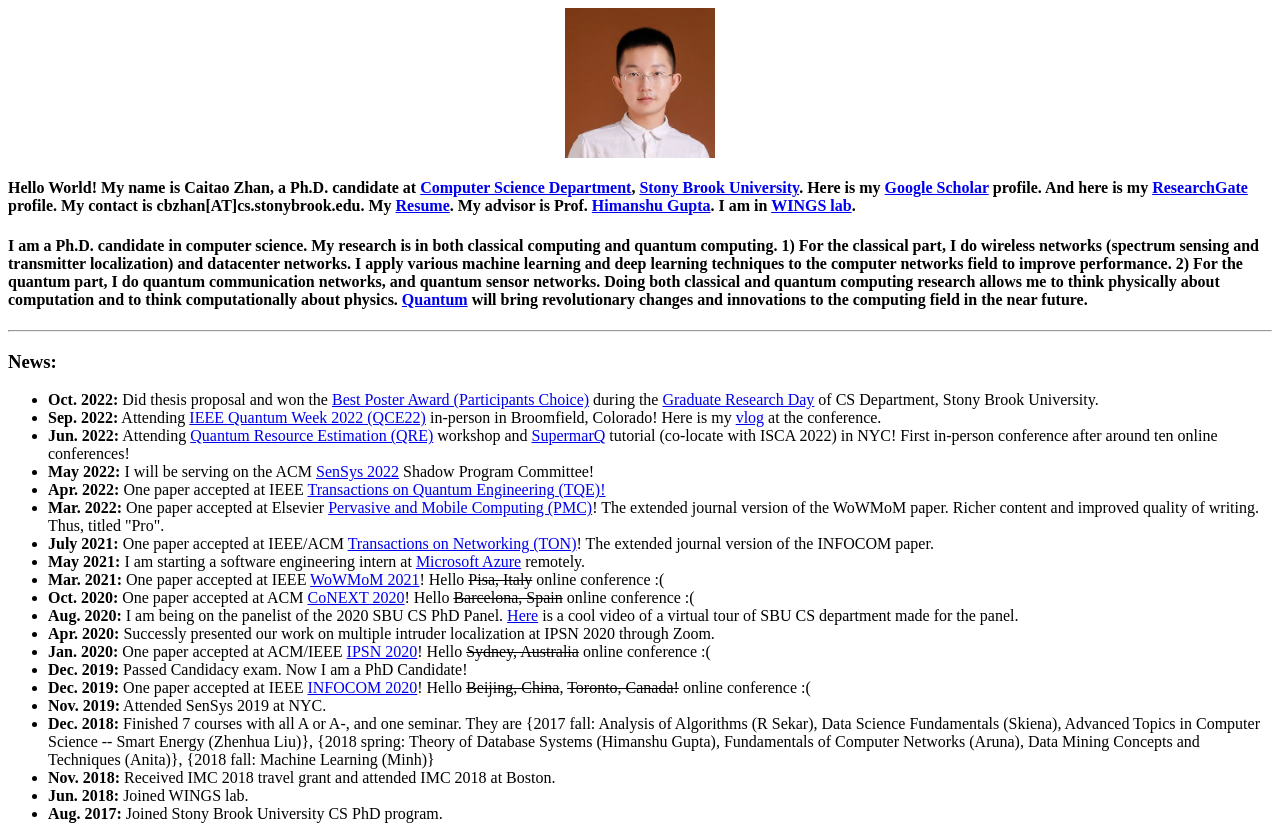
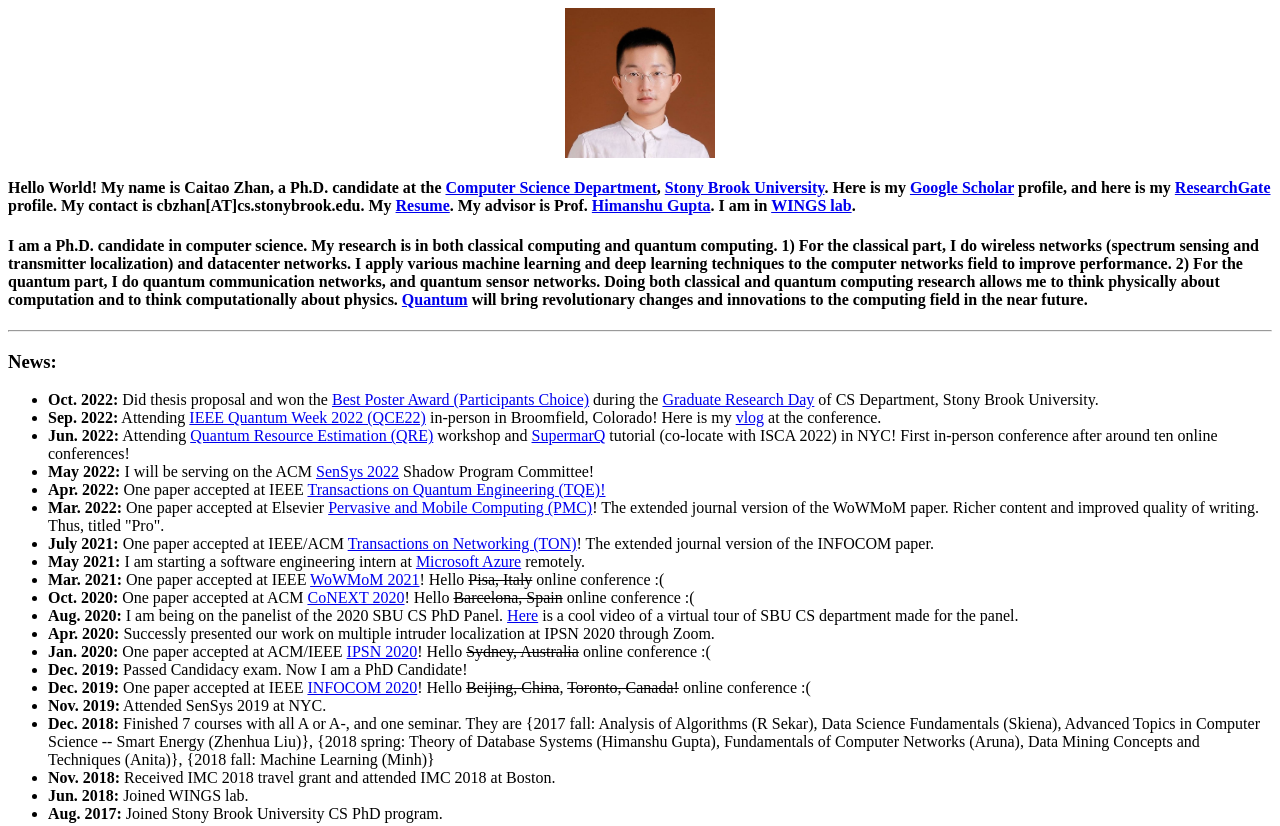
Before and after one commit to caitaozhan/caitaozhan.github.io, a plain HTML site: page index.html in a window 1280 px wide. Shown: the top 826 px of the page. Drawn offline with Linux system fonts and the light colour scheme.

Commit message:
minor update

```diff
--- a/index.html
+++ b/index.html
@@ -32,9 +32,9 @@
             </div>
 
             <div>
-                <h4>Hello World! My name is Caitao Zhan, a Ph.D. candidate at
+                <h4>Hello World! My name is Caitao Zhan, a Ph.D. candidate at the
                     <a href="https://www.cs.stonybrook.edu/" target="_blank">Computer Science Department</a>, <a href="https://www.stonybrook.edu/" target="_blank">Stony Brook University</a>.
-                    Here is my <a href="https://scholar.google.com/citations?hl=en&user=fNBFRWEAAAAJ" target="_blank">Google Scholar</a> profile. And here is my <a href="https://www.researchgate.net/profile/Caitao-Zhan-2" target="_blank">ResearchGate</a> profile. My contact is cbzhan[AT]cs.stonybrook.edu.
+                    Here is my <a href="https://scholar.google.com/citations?hl=en&user=fNBFRWEAAAAJ" target="_blank">Google Scholar</a> profile, and here is my <a href="https://www.researchgate.net/profile/Caitao-Zhan-2" target="_blank">ResearchGate</a> profile. My contact is cbzhan[AT]cs.stonybrook.edu.
                 My <a href="file/Caitao_Resume.pdf" target="_blank">Resume</a>. My advisor is Prof. <a href="https://www3.cs.stonybrook.edu/~hgupta/" target="_blank">Himanshu Gupta</a>. I am in <a href="http://wings.cs.stonybrook.edu/" target="_blank">WINGS lab</a>.
                 <h4>I am a Ph.D. candidate in computer science. My research is in both classical computing and quantum computing. 1) For the classical part, I do wireless networks (spectrum sensing and transmitter localization) and datacenter networks.
                     I apply various machine learning and deep learning techniques to the computer networks field to improve performance.
@@ -127,7 +127,7 @@
 
 
         <footer>
-            <p>©Copyright 2022 by Caitao Zhan.</p>
+            <p>©Copyright 2023 by Caitao Zhan.</p>
         </footer>
     </body>
 </html>
```
